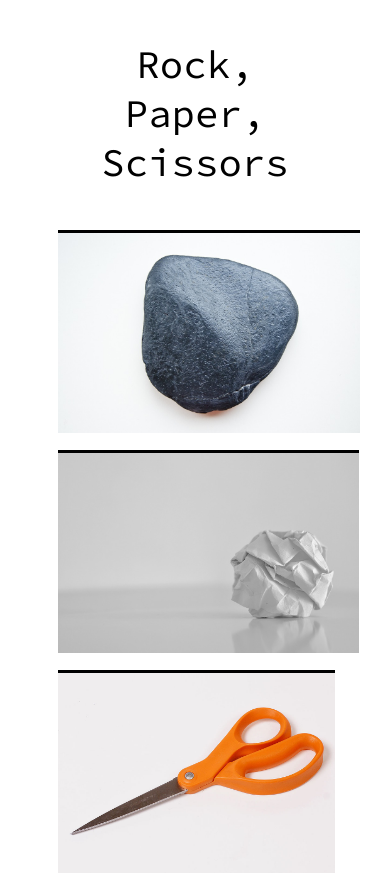
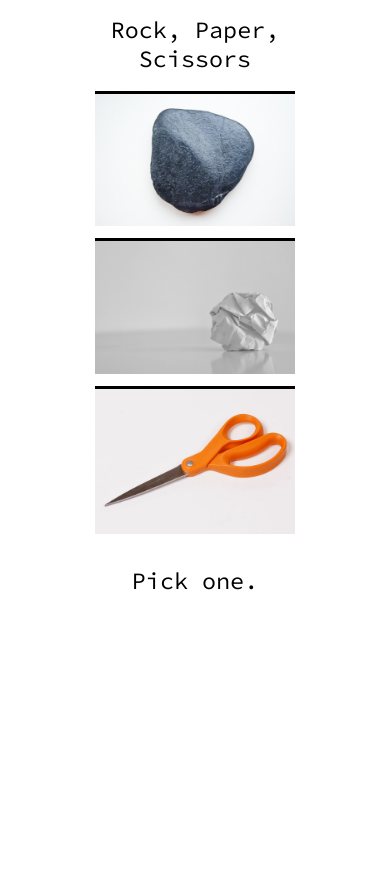
Before and after one commit to aaltamirano1/Rock-Paper-Scissors, a plain HTML site: page index.html in a window 390 px wide. Shown: the top 876 px of the page. After the commit the page ends 844 px from the top, so only its background shows below. Drawn offline with nearby package versions, Linux system fonts and the light colour scheme.

Commit message:
media queries added

```diff
--- a/style.css
+++ b/style.css
@@ -16,3 +16,29 @@ img{
 	border-top:3px solid;
 	margin: 3px;
 }
+
+@media screen and (max-width: 1290px) {
+	img{
+		height: 150px;
+	}
+}
+@media screen and (max-width: 1000px) {
+	#main{
+		width: 90%;
+	}
+}
+@media screen and (max-width: 850px) {
+	*{
+		font-size: 1.1em;
+	}
+	h1{
+		margin: 15px;
+	}
+	#main{
+		width: 55%;
+	}
+	img{
+		height: auto;
+		width: 200px;
+	}
+}
```
